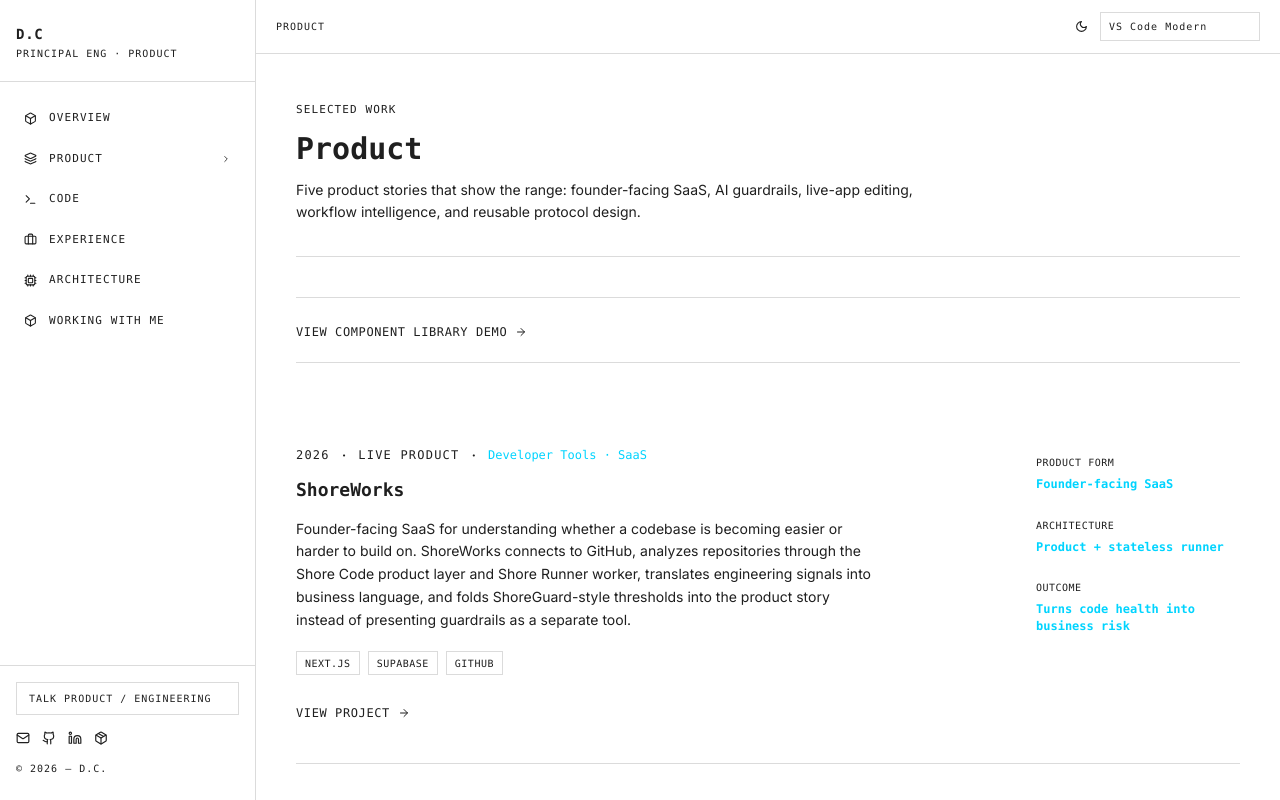
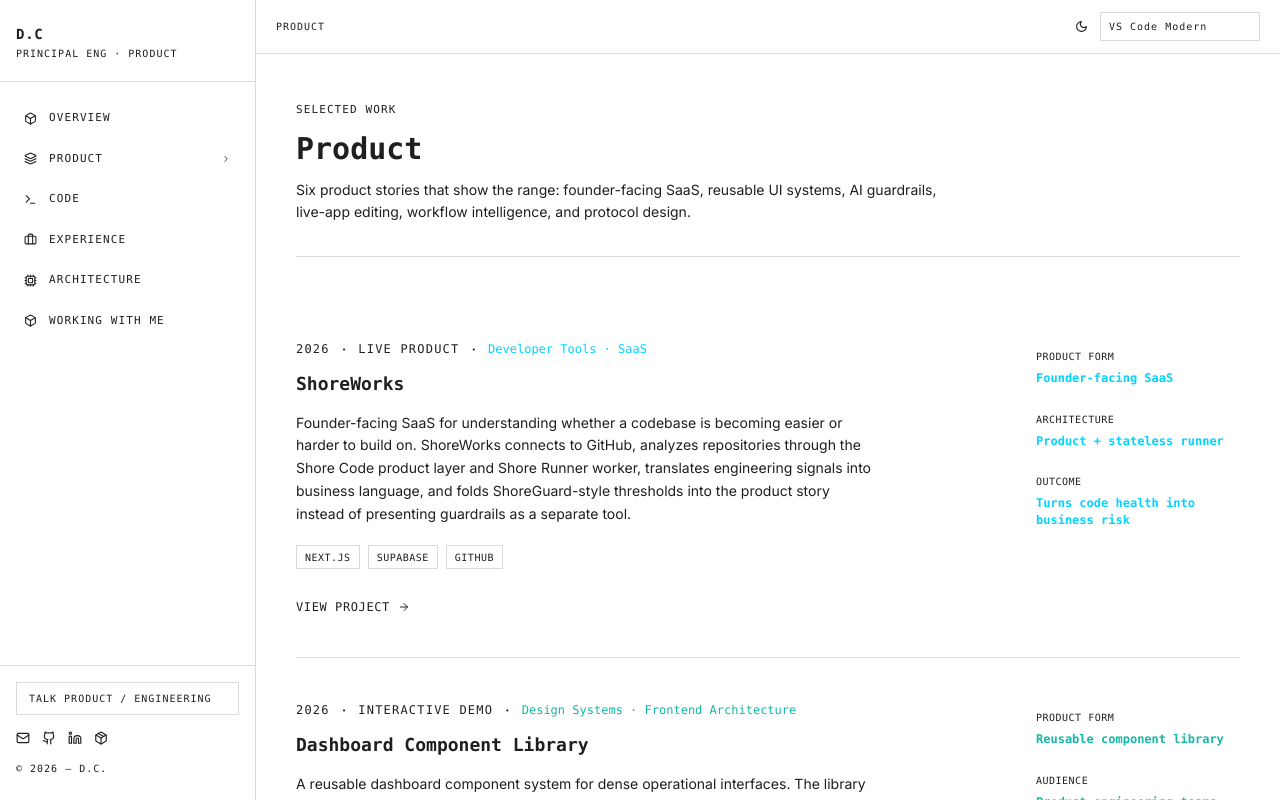
Before and after one commit to dcassil/dcassil.github.io, a React (Vite) app: page / in a window 1280 px wide. Both pictures are taken after a click on the button "PRODUCT". Built offline with nearby package versions, Linux system fonts and the light colour scheme.

Commit message:
Add component library product entry

```diff
--- a/src/app/data/product-work.ts
+++ b/src/app/data/product-work.ts
@@ -24,6 +24,24 @@ export const PRODUCT_WORK: ProductWork[] = [
     ],
     accent: "#00d4ff",
     url: "https://www.casspear.com/",
+  },
+  {
+    id: "dashboard-component-lib",
+    title: "Dashboard Component Library",
+    period: "2026",
+    status: "Interactive demo",
+    category: "Design Systems · Frontend Architecture",
+    description:
+      "A reusable dashboard component system for dense operational interfaces. The library turns common SaaS patterns like filters, forms, tables, stats, empty states, and page structure into consistent primitives that can be tested, themed, and composed across product surfaces.",
+    tags: ["React", "Storybook", "Design Systems", "Dashboard UI"],
+    metrics: [
+      { label: "Product form", value: "Reusable component library" },
+      { label: "Audience", value: "Product engineering teams" },
+      { label: "Outcome", value: "Makes dashboard UI consistent" },
+    ],
+    accent: "#14b8a6",
+    ctaLabel: "View Demo",
+    demoRoute: "product/component-lib/demo",
   },
   {
     id: "straight-jacket",
--- a/src/app/pages/ProductPage.tsx
+++ b/src/app/pages/ProductPage.tsx
@@ -23,22 +23,13 @@ export function ProductPage({ navigate }: { navigate: (s: Section) => void }) {
       <PageHeader
         eyebrow="Selected Work"
         title="Product"
-        description="Five product stories that show the range: founder-facing SaaS, AI guardrails, live-app editing, workflow intelligence, and reusable protocol design."
+        description="Six product stories that show the range: founder-facing SaaS, reusable UI systems, AI guardrails, live-app editing, workflow intelligence, and protocol design."
       />
-
-      <div className="mb-10 border-y border-border py-5">
-        <button
-          type="button"
-          onClick={() => { navigate("product/component-lib/demo"); }}
-          className="inline-flex items-center gap-2 font-mono text-xs tracking-wider uppercase text-primary hover:gap-3 transition-all duration-200"
-        >
-          View component library demo <ArrowRight size={12} />
-        </button>
-      </div>
 
       <div className="flex flex-col divide-y divide-border">
         {PRODUCT_WORK.map((work, index) => {
           const showSuite = Boolean(work.suite && work.suite !== PRODUCT_WORK[index - 1]?.suite);
+          const demoRoute = work.demoRoute;
 
           return (
             <Fragment key={work.id}>
@@ -72,6 +63,15 @@ export function ProductPage({ navigate }: { navigate: (s: Section) => void }) {
                     <div className="flex flex-wrap gap-2 mb-6">
                       {work.tags.slice(0, 3).map((t) => <Tag key={t}>{t}</Tag>)}
                     </div>
+                    {demoRoute && (
+                      <button
+                        type="button"
+                        onClick={() => { navigate(demoRoute); }}
+                        className="inline-flex items-center gap-2 font-mono text-xs tracking-wider uppercase text-primary hover:gap-3 transition-all duration-200"
+                      >
+                        {work.ctaLabel ?? "View demo"} <ArrowRight size={12} />
+                      </button>
+                    )}
                     {work.url && (
                       <a
                         href={work.url}
@@ -79,7 +79,7 @@ export function ProductPage({ navigate }: { navigate: (s: Section) => void }) {
                         rel="noopener noreferrer"
                         className="inline-flex items-center gap-2 font-mono text-xs tracking-wider uppercase text-primary hover:gap-3 transition-all duration-200"
                       >
-                        View project <ArrowRight size={12} />
+                        {work.ctaLabel ?? "View project"} <ArrowRight size={12} />
                       </a>
                     )}
                   </div>
--- a/src/app/types.ts
+++ b/src/app/types.ts
@@ -50,6 +50,8 @@ export interface ProductWork {
   accent: string;
   suite?: string;
   url?: string;
+  ctaLabel?: string;
+  demoRoute?: Section;
 }
 
 export interface ExperienceItem {
```
